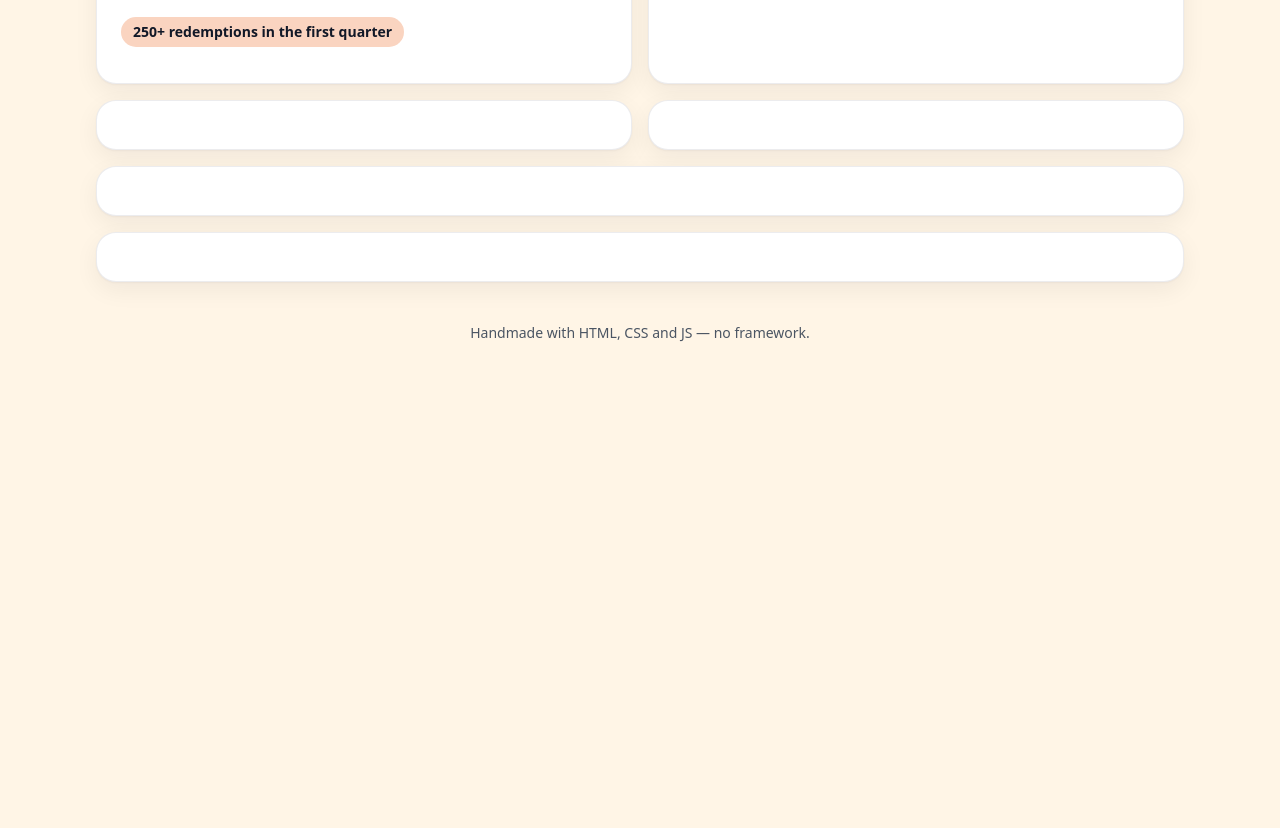
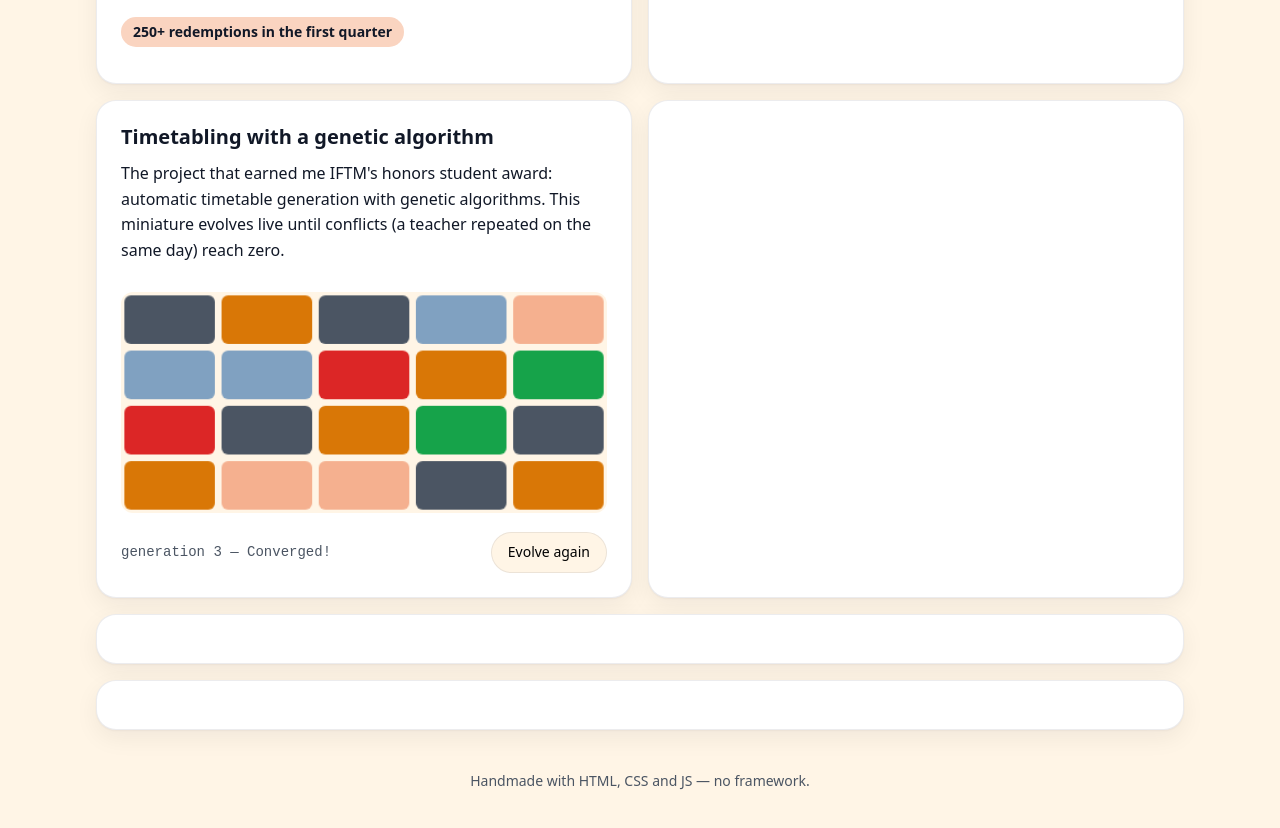
Before and after one commit to Eder-Queiroz/portfolio, a website built with Vite: page index.html in a window 1280 px wide. Shown: the part 1248-2076 px from the top of the page. Before the commit the page ends 1629 px from the top, so only its background shows below. Built offline with nearby package versions, Linux system fonts and the light colour scheme.

Commit message:
feat: live genetic algorithm timetable case widget

```diff
--- a/index.html
+++ b/index.html
@@ -73,7 +73,15 @@
         </div>
         <p class="metric" data-i18n="sqs.metric"></p>
       </section>
-      <section id="ga-case" class="card card--span2"></section>
+      <section id="ga-case" class="card card--span2">
+        <h3 data-i18n="ga.title"></h3>
+        <p data-i18n="ga.desc"></p>
+        <canvas class="ga-canvas" width="440" height="200" aria-hidden="true"></canvas>
+        <div class="ga-bar">
+          <span class="mono ga-status" aria-live="polite"></span>
+          <button class="chip ga-restart" type="button" data-i18n="ga.restart"></button>
+        </div>
+      </section>
       <section id="wins" class="card card--span2"></section>
       <section id="experience" class="card card--full"></section>
       <section id="contact" class="card card--full"></section>
--- a/src/js/main.js
+++ b/src/js/main.js
@@ -8,11 +8,13 @@ import '../styles/hero.css'
 import '../styles/skills.css'
 import '../styles/ledger.css'
 import '../styles/sqs.css'
+import '../styles/genetic.css'
 import { initI18n, setLang, getLang } from './i18n.js'
 import { initTypingWidget } from './widgets/typing.js'
 import { initSkillsWidget } from './widgets/skills.js'
 import { initLedgerWidget } from './widgets/ledger.js'
 import { initSqsWidget } from './widgets/sqs.js'
+import { initGeneticWidget } from './widgets/genetic.js'
 import { revealOnScroll } from './utils.js'
 
 initI18n()
@@ -20,6 +22,7 @@ initTypingWidget(document.getElementById('typing'))
 initSkillsWidget(document.getElementById('skills'))
 initLedgerWidget(document.getElementById('ledger-case'))
 initSqsWidget(document.getElementById('sqs-case'))
+initGeneticWidget(document.getElementById('ga-case'))
 document.getElementById('lang-toggle').addEventListener('click', () =>
   setLang(getLang() === 'pt' ? 'en' : 'pt'))
 revealOnScroll()
--- /dev/null
+++ b/src/js/widgets/genetic.js
@@ -0,0 +1,88 @@
+import { t, onLangChange } from '../i18n.js'
+import { prefersReducedMotion } from '../utils.js'
+
+const DAYS = 5, PERIODS = 4, TEACHERS = 6, CELLS = DAYS * PERIODS
+// COLORS mirror design palette tokens: secondary, primary-strong, success, warning, danger, text-soft
+const COLORS = ['#80A1C1', '#F5B08F', '#16A34A', '#D97706', '#DC2626', '#4B5563']
+
+const conflicts = (g) => {
+  let c = 0
+  for (let d = 0; d < DAYS; d++) {
+    const seen = {}
+    for (let p = 0; p < PERIODS; p++) {
+      const teach = g[d * PERIODS + p]
+      if (seen[teach] !== undefined) c++
+      seen[teach] = true
+    }
+  }
+  return c
+}
+const randomGenome = () => Array.from({ length: CELLS }, () => Math.floor(Math.random() * TEACHERS))
+
+export function initGeneticWidget(root) {
+  const canvas = root.querySelector('.ga-canvas')
+  const ctx = canvas.getContext('2d')
+  const status = root.querySelector('.ga-status')
+  let pop, gen, timer
+
+  const step = () => {
+    pop.sort((a, b) => conflicts(a) - conflicts(b))
+    const next = pop.slice(0, 2)
+    while (next.length < 40) {
+      const pick = () => {
+        let best = pop[Math.floor(Math.random() * pop.length)]
+        for (let i = 0; i < 2; i++) {
+          const c = pop[Math.floor(Math.random() * pop.length)]
+          if (conflicts(c) < conflicts(best)) best = c
+        }
+        return best
+      }
+      const [a, b] = [pick(), pick()]
+      const cut = Math.floor(Math.random() * CELLS)
+      const child = a.slice(0, cut).concat(b.slice(cut))
+      for (let i = 0; i < CELLS; i++) if (Math.random() < 0.08) child[i] = Math.floor(Math.random() * TEACHERS)
+      next.push(child)
+    }
+    pop = next; gen++
+  }
+
+  const draw = () => {
+    const best = pop.reduce((a, b) => (conflicts(a) <= conflicts(b) ? a : b))
+    const c = conflicts(best)
+    const w = canvas.width / DAYS, h = canvas.height / PERIODS
+    ctx.clearRect(0, 0, canvas.width, canvas.height)
+    for (let d = 0; d < DAYS; d++) {
+      const seen = {}
+      for (let p = 0; p < PERIODS; p++) {
+        const teach = best[d * PERIODS + p]
+        ctx.fillStyle = COLORS[teach]
+        ctx.beginPath()
+        ctx.roundRect(d * w + 3, p * h + 3, w - 6, h - 6, 6)
+        ctx.fill()
+        if (seen[teach] !== undefined) {
+          ctx.strokeStyle = '#DC2626'; ctx.lineWidth = 3
+          ctx.stroke()
+        }
+        seen[teach] = true
+      }
+    }
+    status.textContent = c === 0
+      ? `${t('ga.generation')} ${gen} — ${t('ga.solved')}`
+      : `${t('ga.generation')} ${gen} · ${c} ${t('ga.conflicts')}`
+    return c
+  }
+
+  const start = () => {
+    clearInterval(timer)
+    pop = Array.from({ length: 40 }, randomGenome); gen = 0
+    if (prefersReducedMotion()) {
+      while (draw() > 0 && gen < 5000) step()
+      return
+    }
+    timer = setInterval(() => { if (draw() === 0) clearInterval(timer); else step() }, 90)
+  }
+
+  root.querySelector('.ga-restart').addEventListener('click', start)
+  onLangChange(() => draw())
+  start()
+}
--- /dev/null
+++ b/src/styles/genetic.css
@@ -0,0 +1,3 @@
+.ga-canvas { width: 100%; height: auto; margin-top: var(--space-4); border-radius: 12px; background: var(--color-surface); }
+.ga-bar { display: flex; align-items: center; justify-content: space-between; gap: var(--space-3); margin-top: var(--space-3); flex-wrap: wrap; }
+.ga-status { font-size: var(--text-sm); color: var(--color-text-soft); }
```
